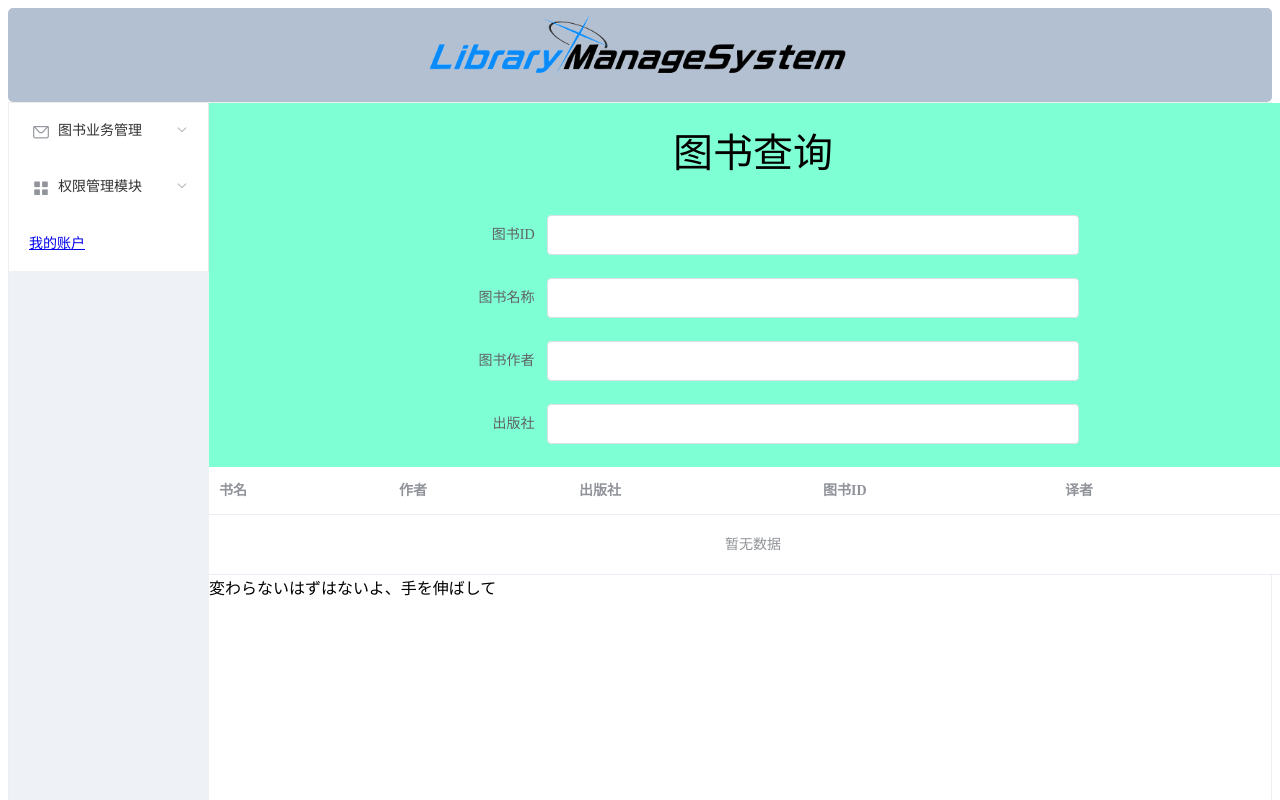
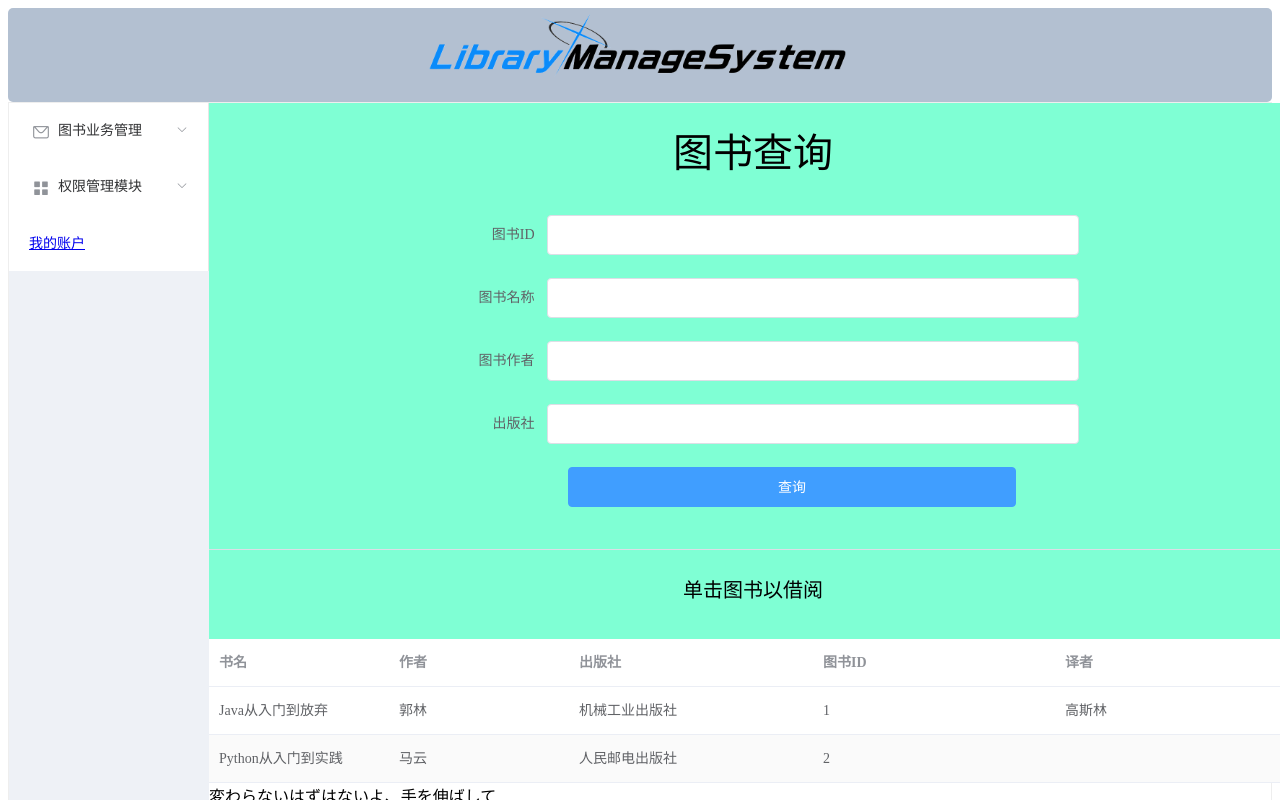
Before and after one commit to Powein/web-manage-system, a Vue app: page /#/book/query in a window 1280 px wide. Shown: the top 800 px of the page. Built offline with nearby package versions, Linux system fonts and the light colour scheme.

Commit message:
Finished controllers in borrow and query view Axios is not implemented

```diff
--- a/src/views/LoginView.vue
+++ b/src/views/LoginView.vue
@@ -1,4 +1,6 @@
 <template>
+  <div style="width: 85vw; background-color: aquamarine;">
+    <header>登陆</header>
     <el-form :model="ruleForm" status-icon :rules="rules" ref="ruleForm" label-width="100px" class="demo-ruleForm">
 
     <el-form-item label="管理员ID" prop="number">
@@ -14,6 +16,7 @@
       <el-button @click="resetForm('ruleForm')">重置</el-button>
     </el-form-item>
   </el-form>
+</div>
 </template>
 
 
--- a/src/views/bookQuery.vue
+++ b/src/views/bookQuery.vue
@@ -6,7 +6,6 @@
       <header style="font-size: 40px; text-align: center; font-family: Arial, Helvetica, sans-serif;">图书查询</header>
       <br/>
       <br/>
-
       <el-form-item label="图书ID">
         <el-input v-model="form.bookId"></el-input>
       </el-form-item>
@@ -21,30 +20,39 @@
       </el-form-item>
     </el-form>
     <template>
+        <el-button type="primary" @click="addBook" style="width: 35vw; margin-left: 33%;">查询</el-button>
+        <br>
+        <br>
+        <!-- 分割线 -->
+          <el-divider></el-divider>
+        <header style="font-family: Arial, Helvetica, sans-serif; font-size: 20px; text-align: center;">单击图书以借阅</header>
+        <br>
+        <br>
   <el-table
     :data="bookData"
+    @row-click="handleClick"
     stripe
     style="width: 100%">
     <el-table-column
-      prop="date"
+      prop="bookName"
       label="书名"
       width="180">
     </el-table-column>
     <el-table-column
-      prop="name"
+      prop="author"
       label="作者"
       width="180">
     </el-table-column>
     <el-table-column
-      prop="address"
+      prop="press"
       label="出版社">
     </el-table-column>
     <el-table-column
-      prop="address"
+      prop="bookId"
       label="图书ID">
     </el-table-column>
     <el-table-column
-      prop="address"
+      prop="translator"
       label="译者">
     </el-table-column>
   </el-table>
@@ -58,11 +66,36 @@ export default {
         return {
             form:{
                 bookId: '',
-                bookName: ''
+                bookName: '',
+                author: '',
+                press: ''
             },
             bookData:[
-
+                {
+                    bookId: 1,
+                    bookName: 'Java从入门到放弃',
+                    author:'郭林',
+                    press:'机械工业出版社',
+                    translator: '高斯林'
+                },
+                {
+                    bookId: 2,
+                    bookName: 'Python从入门到实践',
+                    author:'马云',
+                    press:'人民邮电出版社',
+                }
             ]
+        }
+    },
+    methods: {
+        handleClick(row) {
+            let index = this.bookData.indexOf(row)
+            if(index !== -1){
+                console.log(this.bookData[index])
+                let result = prompt("请键入读者ID")
+                //查询是否有此人
+                console.log(result)
+            }
         }
     }
 }
```
